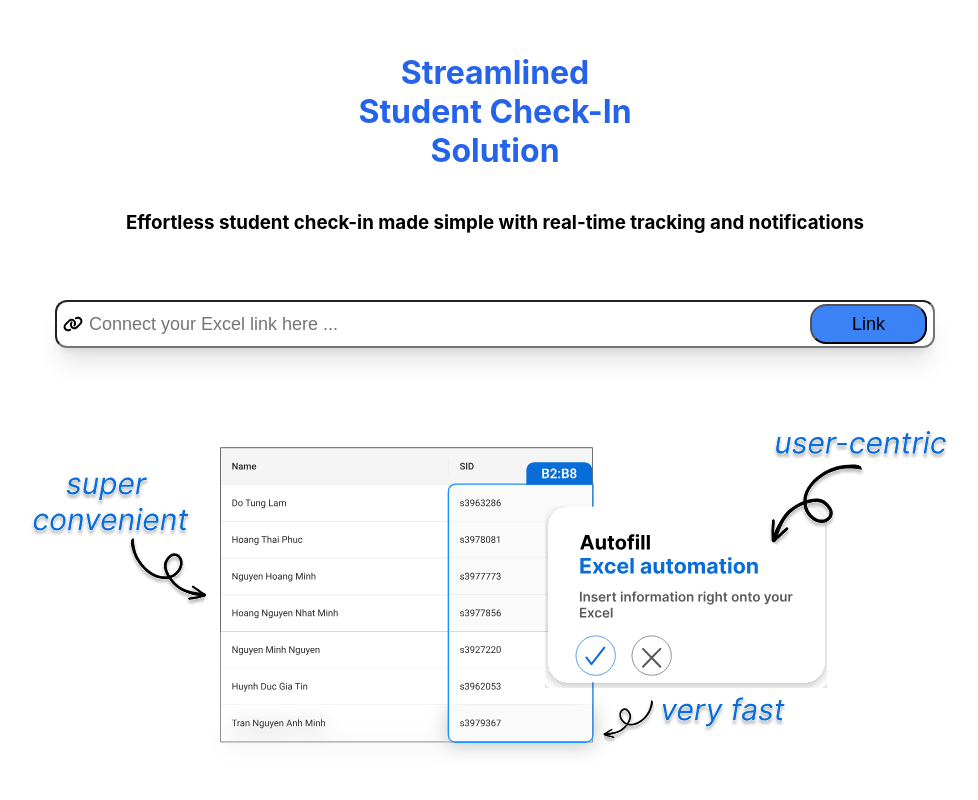
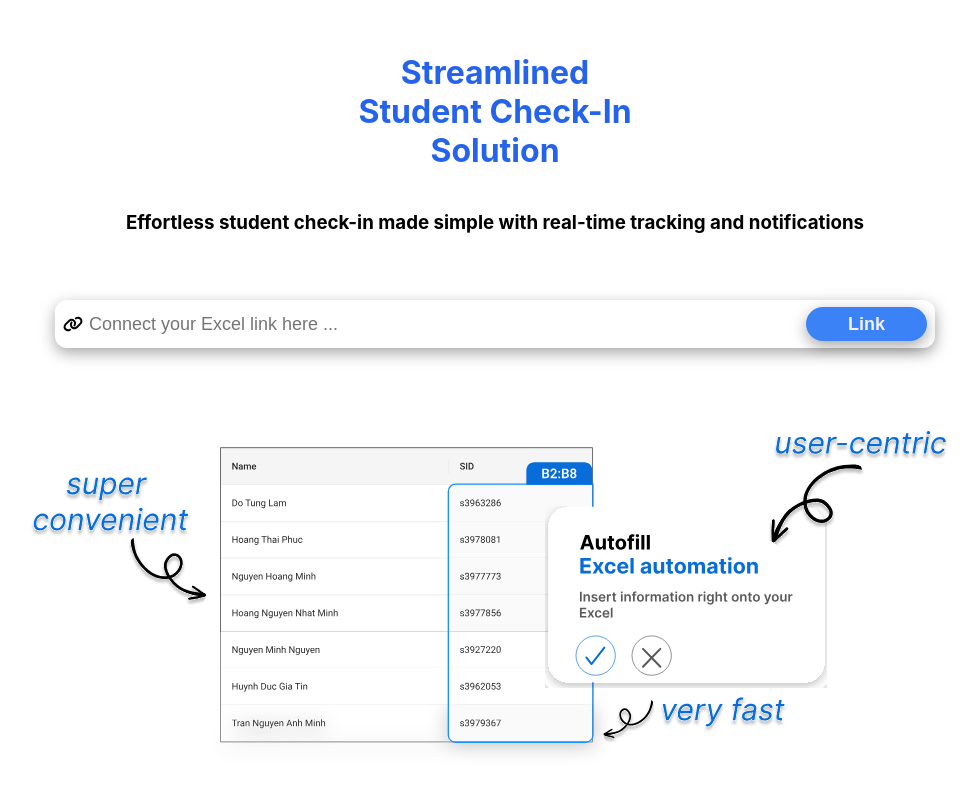
Before and after one commit to RMIT-FinTech-Club/Check-in-System, a Next.js app: page /homepage in a window 1280 px wide. Shown: the top 800 px of the page, without its empty margins (145-1123 px from the left). Built offline with nearby package versions, Linux system fonts and the light colour scheme.

Commit message:
reformated code

```diff
--- a/app/homepage/page.jsx
+++ b/app/homepage/page.jsx
@@ -10,11 +10,13 @@ export default function HomePage() {
                 <h1 className="w-full md:w-1/2 lg:w-1/3 text-blue-600 font-inter text-center">{metadata.description}</h1>
                 <h3 className="font-inter">{metadata.label}</h3>
             </div>
-        {/* Input link and Link button*/}
+            {/* Input link and Link button*/}
             <div className="flex justify-center py-4 relative">
                 <span className="absolute inset-y-0 flex items-center left-4"><img src="./../link.svg" alt="link" /></span>
-                <input type="link" className="rounded-xl px-8 py-2 mx-2 text-lg shadow-xl w-full" placeholder="Connect your Excel link here ..."/>
-                <span className="absolute inset-y-0 flex items-center right-4"><button type="submit" className="cursor-pointer px-10 py-1 rounded-2xl text-white bg-blue-500 text-lg">Link</button></span>
+                <input type="link" className="rounded-xl px-8 py-2 mx-2 text-lg shadow-around w-full border-transparent" placeholder="Connect your Excel link here ..." />
+                <span className="absolute inset-y-0 flex items-center right-4">
+                    <button type="submit" className="cursor-pointer px-10 rounded-3xl text-white-100 bg-blue-500 text-lg font-bold border-transparent shadow-around">Link</button>
+                </span>
             </div>
             {/*Div contains the images of table and dashboard*/}
             <div className="flex justify-center">
--- a/app/page.jsx
+++ b/app/page.jsx
@@ -13,7 +13,7 @@ export default function Home() {
       {/* Input link and Link button*/}
       <div className="flex justify-center py-4 relative">
         <span className="absolute inset-y-0 flex items-center left-4"><img src="./../link.svg" alt="link" /></span>
-            <input type="link" className="rounded-xl px-8 py-2 mx-2 text-lg shadow-around w-full border-transparent" placeholder="Connect your Excel link here ..."/>
+        <input type="link" className="rounded-xl px-8 py-2 mx-2 text-lg shadow-around w-full border-transparent" placeholder="Connect your Excel link here ..." />
         <span className="absolute inset-y-0 flex items-center right-4">
           <button type="submit" className="cursor-pointer px-10 rounded-3xl text-white-100 bg-blue-500 text-lg font-bold border-transparent shadow-around">Link</button>
         </span>
```
Lines whose indentation alone changed are shown as unchanged.
